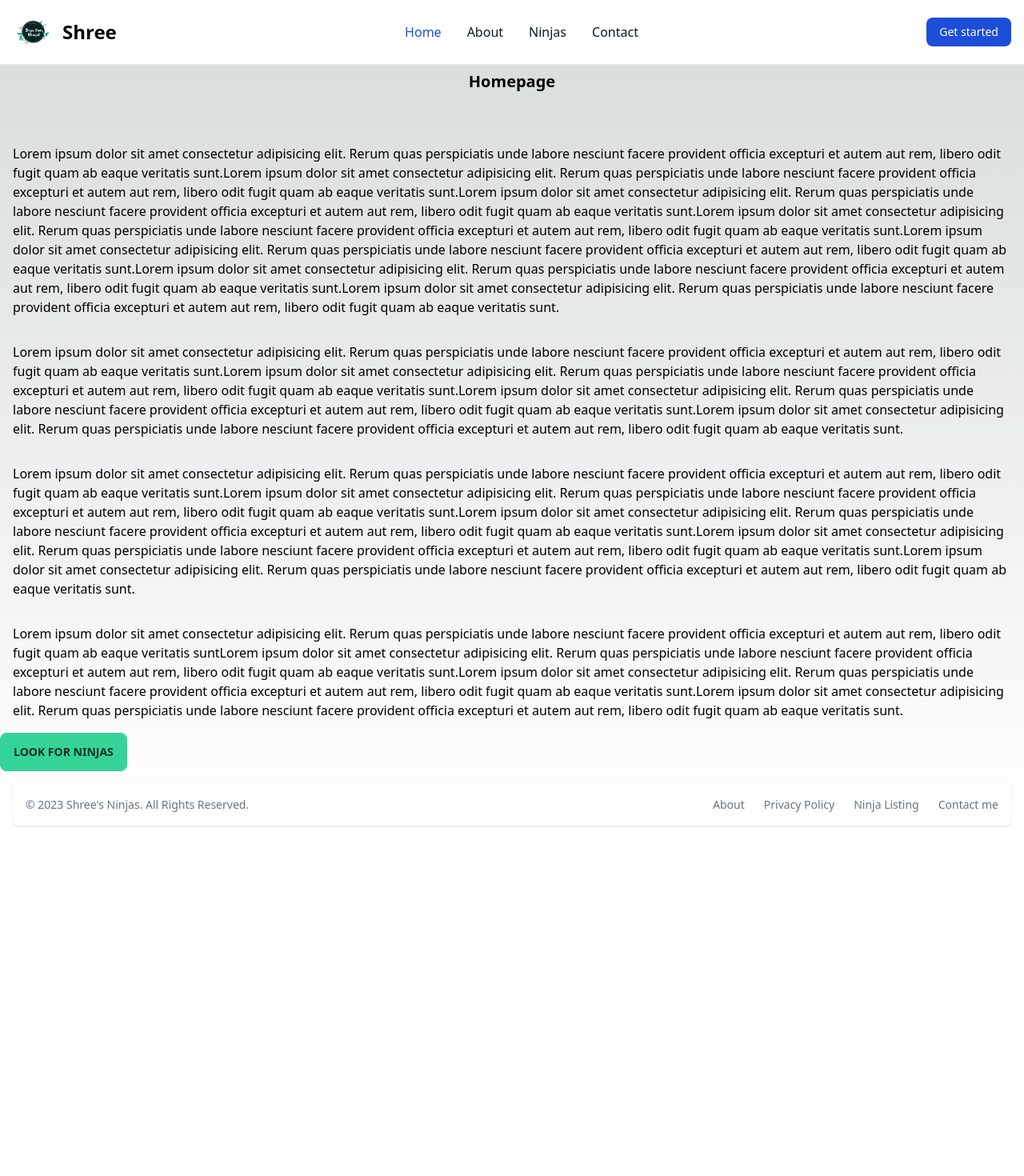
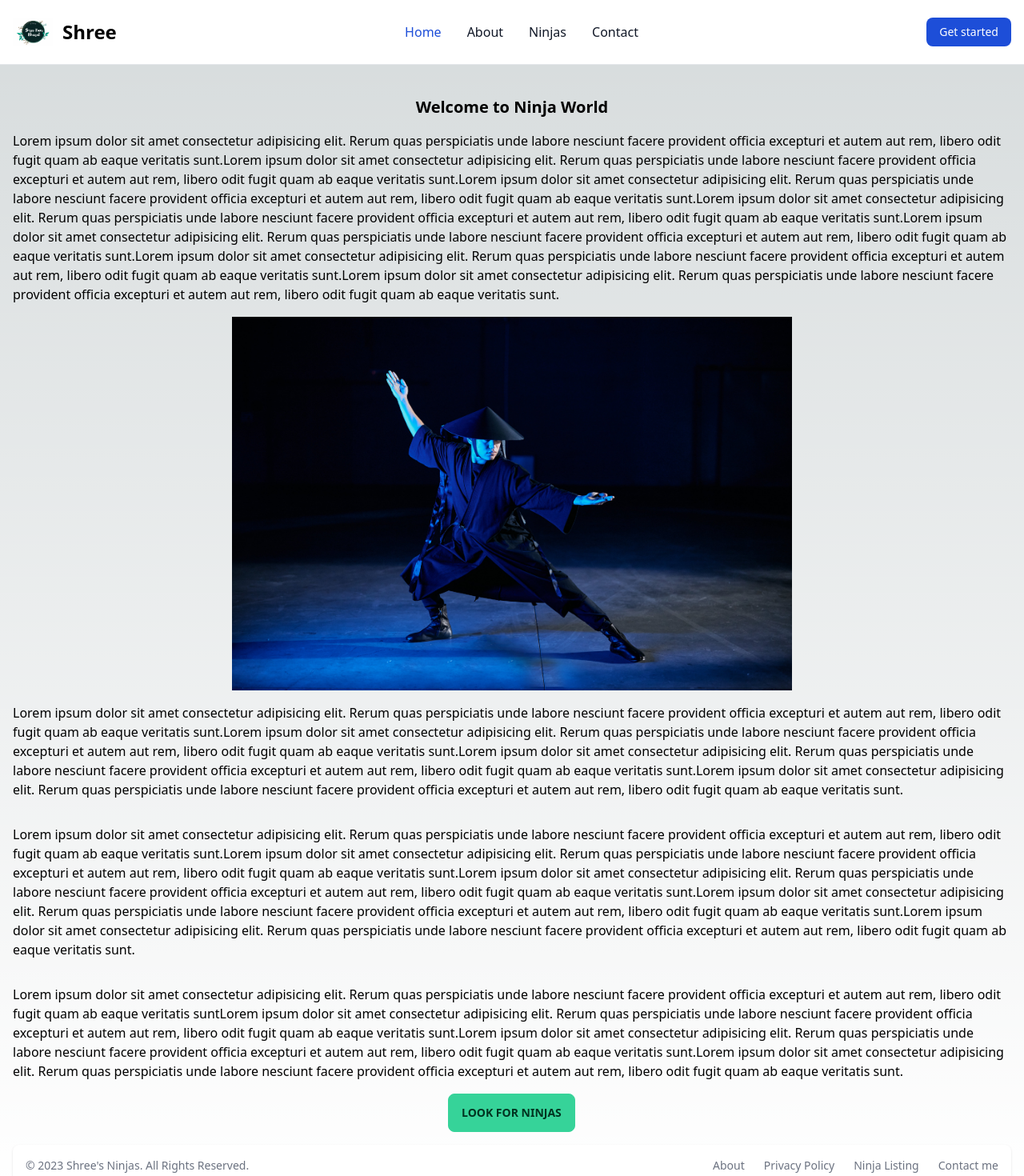
Before and after one commit to shree0007/nextjs_pageRouter_practice, a Next.js app: page / in a window 1280 px wide. Shown: the top 1470 px of the page at 80% size. Before the commit the page ends 1048 px from the top, so only its background shows below. Built offline with nearby package versions, Linux system fonts and the light colour scheme.

Commit message:
updated homepage

```diff
--- a/pages/index.tsx
+++ b/pages/index.tsx
@@ -2,6 +2,7 @@ import Footer from "@/components/Footer";
 import Navbar from "@/components/Navbar";
 import Link from "next/link";
 import Head from "next/head";
+import Image from "next/image";
 
 
 
@@ -15,9 +16,12 @@ export default function Home() {
       <div
         className={`min-h-screen flex-col items-center justify-between pt-10`}
       >
-        <h1 className="text-xl p-12 text-center font-extrabold">Homepage</h1>
+        <h1 className="text-xl pt-20 text-center font-extrabold">Welcome to Ninja World</h1>
         <div className="p-4">
           <p>Lorem ipsum dolor sit amet consectetur adipisicing elit. Rerum quas perspiciatis unde labore nesciunt facere provident officia excepturi et autem aut rem, libero odit fugit quam ab eaque veritatis sunt.Lorem ipsum dolor sit amet consectetur adipisicing elit. Rerum quas perspiciatis unde labore nesciunt facere provident officia excepturi et autem aut rem, libero odit fugit quam ab eaque veritatis sunt.Lorem ipsum dolor sit amet consectetur adipisicing elit. Rerum quas perspiciatis unde labore nesciunt facere provident officia excepturi et autem aut rem, libero odit fugit quam ab eaque veritatis sunt.Lorem ipsum dolor sit amet consectetur adipisicing elit. Rerum quas perspiciatis unde labore nesciunt facere provident officia excepturi et autem aut rem, libero odit fugit quam ab eaque veritatis sunt.Lorem ipsum dolor sit amet consectetur adipisicing elit. Rerum quas perspiciatis unde labore nesciunt facere provident officia excepturi et autem aut rem, libero odit fugit quam ab eaque veritatis sunt.Lorem ipsum dolor sit amet consectetur adipisicing elit. Rerum quas perspiciatis unde labore nesciunt facere provident officia excepturi et autem aut rem, libero odit fugit quam ab eaque veritatis sunt.Lorem ipsum dolor sit amet consectetur adipisicing elit. Rerum quas perspiciatis unde labore nesciunt facere provident officia excepturi et autem aut rem, libero odit fugit quam ab eaque veritatis sunt.</p>
+        </div>
+        <div>
+          <Image src="/ninja.jpg" width={700} height={500} alt="ninja" className="m-auto" />
         </div>
         <div className="p-4">
           <p>Lorem ipsum dolor sit amet consectetur adipisicing elit. Rerum quas perspiciatis unde labore nesciunt facere provident officia excepturi et autem aut rem, libero odit fugit quam ab eaque veritatis sunt.Lorem ipsum dolor sit amet consectetur adipisicing elit. Rerum quas perspiciatis unde labore nesciunt facere provident officia excepturi et autem aut rem, libero odit fugit quam ab eaque veritatis sunt.Lorem ipsum dolor sit amet consectetur adipisicing elit. Rerum quas perspiciatis unde labore nesciunt facere provident officia excepturi et autem aut rem, libero odit fugit quam ab eaque veritatis sunt.Lorem ipsum dolor sit amet consectetur adipisicing elit. Rerum quas perspiciatis unde labore nesciunt facere provident officia excepturi et autem aut rem, libero odit fugit quam ab eaque veritatis sunt.</p>
@@ -29,10 +33,11 @@ export default function Home() {
           <p>Lorem ipsum dolor sit amet consectetur adipisicing elit. Rerum quas perspiciatis unde labore nesciunt facere provident officia excepturi et autem aut rem, libero odit fugit quam ab eaque veritatis suntLorem ipsum dolor sit amet consectetur adipisicing elit. Rerum quas perspiciatis unde labore nesciunt facere provident officia excepturi et autem aut rem, libero odit fugit quam ab eaque veritatis sunt.Lorem ipsum dolor sit amet consectetur adipisicing elit. Rerum quas perspiciatis unde labore nesciunt facere provident officia excepturi et autem aut rem, libero odit fugit quam ab eaque veritatis sunt.Lorem ipsum dolor sit amet consectetur adipisicing elit. Rerum quas perspiciatis unde labore nesciunt facere provident officia excepturi et autem aut rem, libero odit fugit quam ab eaque veritatis sunt.</p>
         </div>
 
+      </div>
+      <div className="w-40 m-auto">
         <Link href="/ninjas">
-          <button className="btn btn-success">look for ninjas</button>
+          <button className="btn btn-success m-auto ">look for ninjas</button>
         </Link>
-
       </div>
     </>
   )
```
Also changed, not shown: public/ninja.jpg (added).
